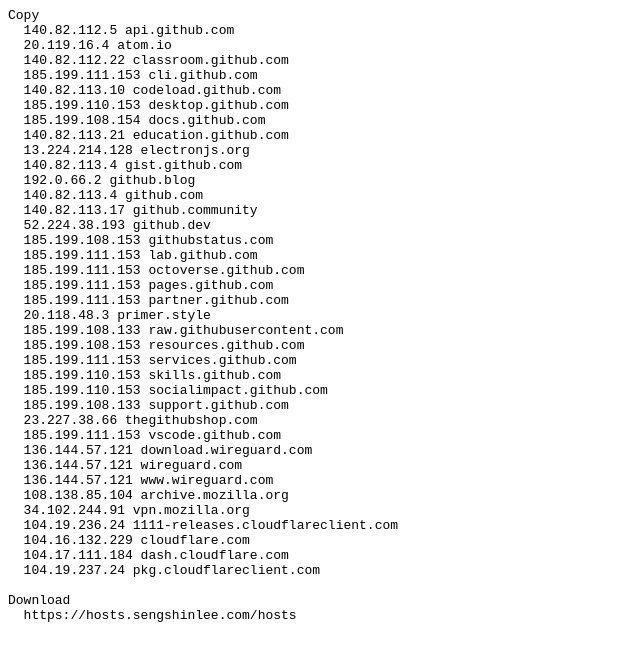
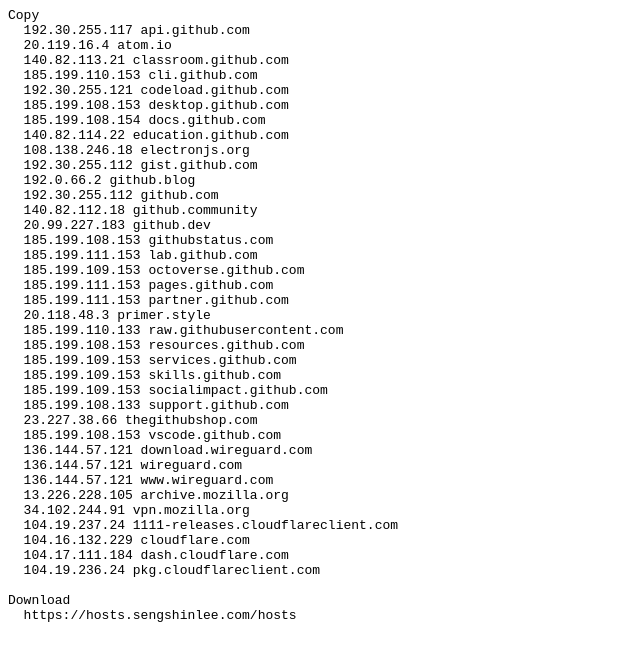
Before and after one commit to degitxyz/hosts, a plain HTML site: page index.html in a window 1280 px wide. Shown: the whole page, without its empty margins (0-640 px from the left). Drawn offline with Linux system fonts and the light colour scheme.

Commit message:
Update time: Wed Oct 19 06:58:57 UTC 2022.

```diff
--- a/index.html
+++ b/index.html
@@ -1,42 +1,42 @@
 <pre>
 Copy
-  140.82.112.5 api.github.com
+  192.30.255.117 api.github.com
   20.119.16.4 atom.io
-  140.82.112.22 classroom.github.com
-  185.199.111.153 cli.github.com
-  140.82.113.10 codeload.github.com
-  185.199.110.153 desktop.github.com
+  140.82.113.21 classroom.github.com
+  185.199.110.153 cli.github.com
+  192.30.255.121 codeload.github.com
+  185.199.108.153 desktop.github.com
   185.199.108.154 docs.github.com
-  140.82.113.21 education.github.com
-  13.224.214.128 electronjs.org
-  140.82.113.4 gist.github.com
+  140.82.114.22 education.github.com
+  108.138.246.18 electronjs.org
+  192.30.255.112 gist.github.com
   192.0.66.2 github.blog
-  140.82.113.4 github.com
-  140.82.113.17 github.community
-  52.224.38.193 github.dev
+  192.30.255.112 github.com
+  140.82.112.18 github.community
+  20.99.227.183 github.dev
   185.199.108.153 githubstatus.com
   185.199.111.153 lab.github.com
-  185.199.111.153 octoverse.github.com
+  185.199.109.153 octoverse.github.com
   185.199.111.153 pages.github.com
   185.199.111.153 partner.github.com
   20.118.48.3 primer.style
-  185.199.108.133 raw.githubusercontent.com
+  185.199.110.133 raw.githubusercontent.com
   185.199.108.153 resources.github.com
-  185.199.111.153 services.github.com
-  185.199.110.153 skills.github.com
-  185.199.110.153 socialimpact.github.com
+  185.199.109.153 services.github.com
+  185.199.109.153 skills.github.com
+  185.199.109.153 socialimpact.github.com
   185.199.108.133 support.github.com
   23.227.38.66 thegithubshop.com
-  185.199.111.153 vscode.github.com
+  185.199.108.153 vscode.github.com
   136.144.57.121 download.wireguard.com
   136.144.57.121 wireguard.com
   136.144.57.121 www.wireguard.com
-  108.138.85.104 archive.mozilla.org
+  13.226.228.105 archive.mozilla.org
   34.102.244.91 vpn.mozilla.org
-  104.19.236.24 1111-releases.cloudflareclient.com
+  104.19.237.24 1111-releases.cloudflareclient.com
   104.16.132.229 cloudflare.com
   104.17.111.184 dash.cloudflare.com
-  104.19.237.24 pkg.cloudflareclient.com
+  104.19.236.24 pkg.cloudflareclient.com
 
 Download
   https://hosts.sengshinlee.com/hosts
```
Also changed, not shown: 1 other file.
